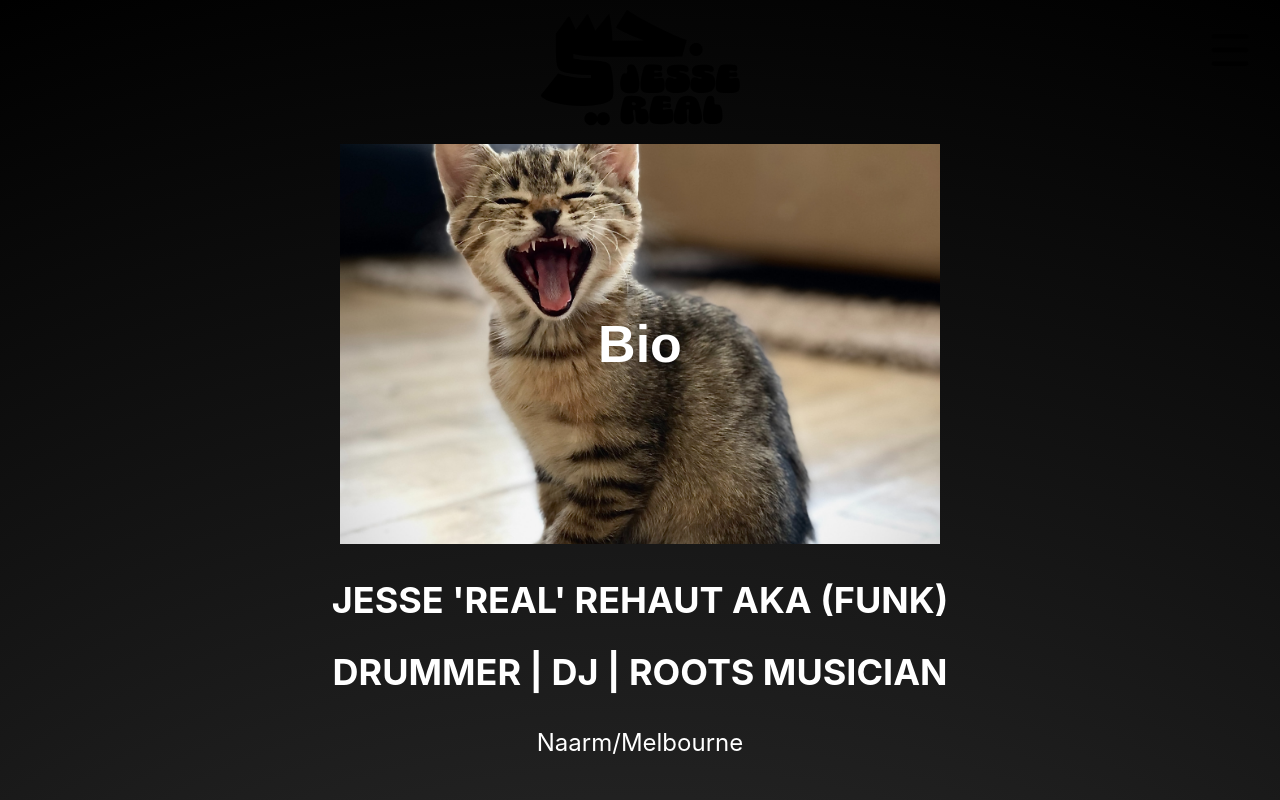
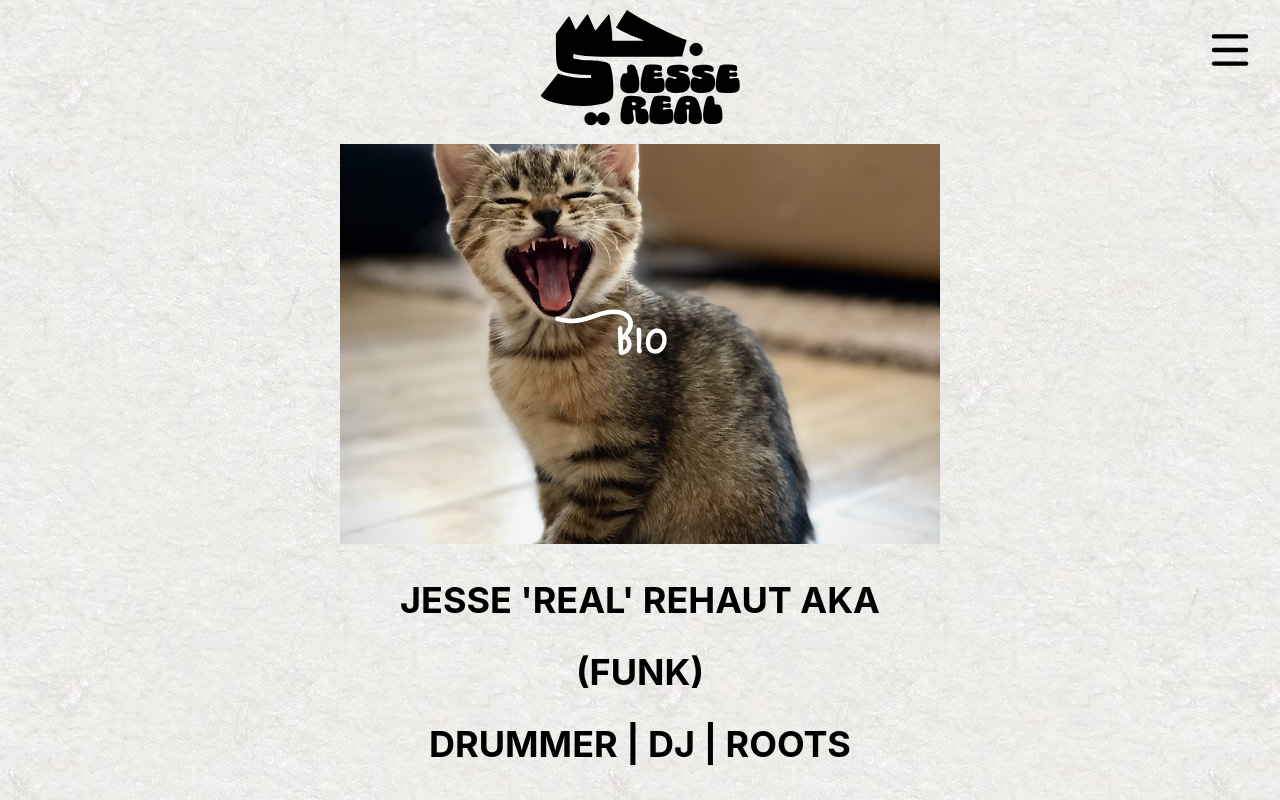
Before and after one commit to JesseReo/jessereo.com, a Next.js app: page /bio in a window 1280 px wide. Shown: the top 800 px of the page. Built offline with nearby package versions, Linux system fonts and the light colour scheme.

Commit message:
general tidy up

```diff
--- a/components/Heading2/Heading2.module.css
+++ b/components/Heading2/Heading2.module.css
@@ -1,5 +1,5 @@
 .heading2 {
-  color: #fff;
+  color: #000;
   font-size: 1rem;
 
   /* https://clamp.font-size.app/?config=eyJyb290IjoiMTYiLCJtaW5XaWR0aCI6IjU3NnB4IiwibWF4V2lkdGgiOiIxMjAwcHgiLCJtaW5Gb250U2l6ZSI6IjI0cHgiLCJtYXhGb250U2l6ZSI6IjM2cHgifQ%3D%3D */
--- a/components/Main/Main.module.css
+++ b/components/Main/Main.module.css
@@ -1,7 +1,7 @@
 .main {
   min-height: 100%;
   width: 100%;
-  max-width: 992px;
+  max-width: 640px;
   margin: 0 auto;
   padding: 20px;
   flex-grow: 1;
--- a/components/PageContainer/PageContainer.module.css
+++ b/components/PageContainer/PageContainer.module.css
@@ -7,5 +7,21 @@
   flex-direction: column;
   padding-top: 144px; /* size of logo */
 
-  background: radial-gradient(circle at center, #424242, #000);
+  /* background: radial-gradient(circle at center, #424242, #000); */
+  background-image: url("/white_construction_paper_seamless.jpg");
+  background-attachment: fixed;
 }
+
+.logoContainer {
+  position: absolute;
+  top: 20px;
+  left: 50%;
+  z-index: 1;
+  transform: translateX(-50%);
+  width: 200px;
+  height: 100px;
+  margin: 0 auto;
+  display: flex;
+  align-items: center;
+  justify-content: center;
+}
--- a/components/Text/Text.module.css
+++ b/components/Text/Text.module.css
@@ -1,5 +1,5 @@
 .text {
-  color: #fff;
+  color: #000;
   font-size: 1rem;
   /* https://clamp.font-size.app/?config=eyJyb290IjoiMTYiLCJtaW5XaWR0aCI6IjU3NnB4IiwibWF4V2lkdGgiOiIxMjAwcHgiLCJtaW5Gb250U2l6ZSI6IjE2cHgiLCJtYXhGb250U2l6ZSI6IjI0cHgifQ%3D%3D */
   font-size: clamp(1rem, 0.5385rem + 1.2821vw, 1.5rem);
--- a/styles/globals.css
+++ b/styles/globals.css
@@ -1,3 +1,11 @@
+@font-face {
+  font-family: "wildy_sansregular";
+  src: url("/fonts/wildy_sans-webfont.woff2") format("woff2"),
+    url("/fonts/wildy_sans-webfont.woff") format("woff");
+  font-weight: normal;
+  font-style: normal;
+}
+
 * {
   box-sizing: border-box;
   margin: 0;
```
Also changed, not shown: styles/Videos.module.css (+7 -0 lines), public/white_construction_paper_seamless.jpg (added).
